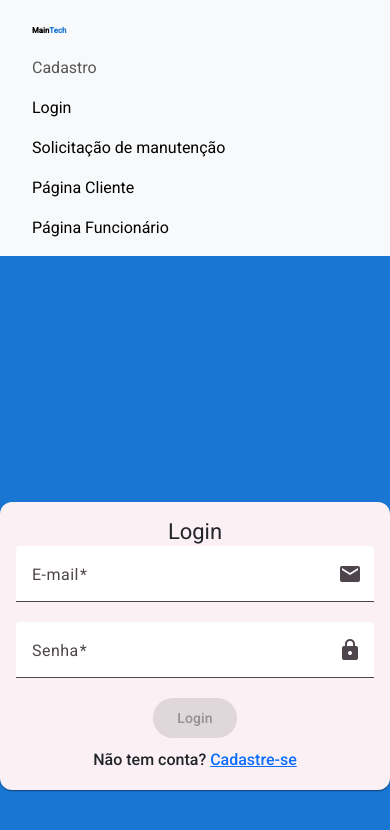
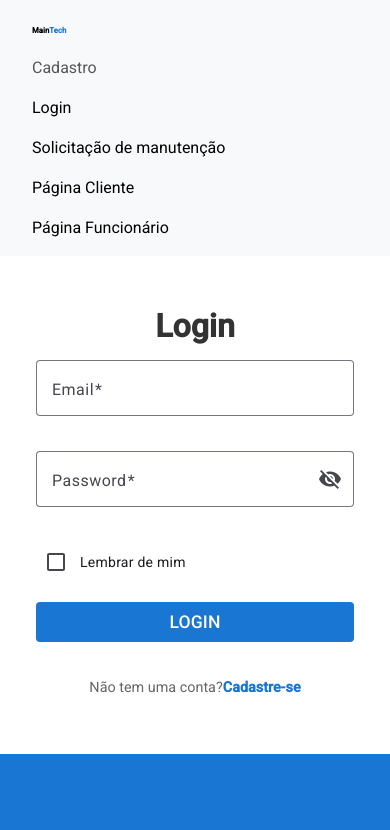
Before and after one commit to flaviaros4/Projeto-WebII, an Angular app in the folder front-end/: page /login in a window 390 px wide. Shown: the top 830 px of the page. Built offline with nearby package versions, Linux system fonts and the light colour scheme.

Commit message:
alterações de estilização no login

```diff
--- a/front-end/angular.json
+++ b/front-end/angular.json
@@ -19,10 +19,8 @@
             ],
             "tsConfig": "tsconfig.app.json",
             "assets": [
-              {
-                "glob": "**/*",
-                "input": "public"
-              }
+              "src/assets",
+              "src/favicon.ico"
             ],
             "styles": [
               "src/custom-theme.scss",
--- a/front-end/src/app/pages/login/login.css
+++ b/front-end/src/app/pages/login/login.css
@@ -2,29 +2,183 @@ html, body {
     margin: 0;
     padding: 0;
     height: 100%;
+    width: 100%;
     font-family: Roboto, sans-serif;
+    background-color: #f0f2f5;
+}
+
+.main-container {
+    display: flex;
+    width: 100vw;
+    height: 100vh;
+    background-color: #fff;
+    box-shadow: none;
+    margin: 0;
+    max-width: none;
+}
+
+
+.image-container {
+    flex: 1;
+    display: flex;
+    justify-content: center;
+    align-items: center;
+    overflow: hidden;
+}
+
+.image-container img {
+    width: 100%;
+    height: 100%;
+    object-fit: cover;
 }
 
 
 .login-container {
-    min-height: calc(100vh - 64px);
+    flex: 1;
+    display: flex;
+    flex-direction: column;
+    justify-content: center;
+    align-items: center;
+    padding: 20px 40px;
+    background-color: #fff;
+}
+
+.login-card {
+    width: 100%;
+    max-width: 380px;
+    box-shadow: none;
+    background: transparent;
+    text-align: center;
+    margin: 0 auto;
+}
+
+mat-card-header {
     display: flex;
     justify-content: center;
     align-items: center;
+    padding-bottom: 20px;
 }
 
-mat-card {
-    max-width: 400px;
-    width: 100%;
+mat-card-title {
+    font-size: 2em;
+    font-weight: bold;
+    color: #333;
     text-align: center;
-    box-sizing: border-box;
 }
 
 mat-form-field {
-    display: block;
+    width: 100%;
+    margin-bottom: 15px;
 }
 
-.centralizar {
+.options-container {
+    display: flex;
+    justify-content: space-between;
+    align-items: center;
+    margin-bottom: 20px;
+    font-size: 0.9em;
+    color: #555;
+}
+
+button[mat-raised-button] {
+    width: 100%;
+    padding: 12px 0;
+    font-size: 1.1em;
+    background-color: #1976d2;
+    color: white;
+    border-radius: 4px;
+    text-transform: uppercase;
+}
+
+.register-link {
+    text-align: center;
+    margin-top: 20px;
+    font-size: 0.9em;
+    color: #666;
+    width: 100%;
     display: flex;
     justify-content: center;
 }
+
+.register-link a {
+    color: #1976d2;
+    text-decoration: none;
+    font-weight: bold;
+}
+
+
+.navbar {
+    width: 100%;
+    background-color: #fff;
+    padding: 15px 30px;
+    box-shadow: 0 2px 4px rgba(0,0,0,0.05);
+    display: flex;
+    justify-content: space-between;
+    align-items: center;
+}
+
+.navbar .logo {
+    font-weight: bold;
+    font-size: 1.4em;
+    color: #333;
+}
+
+.navbar .nav-links a {
+    margin-left: 20px;
+    text-decoration: none;
+    color: #555;
+    font-size: 0.95em;
+}
+
+.navbar .nav-links a.active,
+.navbar .nav-links a:hover {
+    color: #6200ee;
+}
+
+
+.mat-form-field-appearance-outline.mat-focused .mat-form-field-outline-thick,
+.mat-form-field-appearance-outline .mat-form-field-outline-thick,
+.mat-form-field-appearance-outline.mat-focused .mat-form-field-outline,
+.mat-form-field-appearance-outline .mat-form-field-outline {
+    border-color: #1976d2 !important;
+}
+
+.mat-form-field-appearance-outline.mat-focused .mat-form-field-label,
+.mat-form-field-appearance-outline .mat-form-field-label {
+    color: #1976d2 !important;
+}
+
+.mat-checkbox-checked.mat-accent .mat-checkbox-background,
+.mat-checkbox-indeterminate.mat-accent .mat-checkbox-background {
+    background-color: #1976d2 !important;
+}
+
+.mat-checkbox-checked.mat-accent .mat-checkbox-frame {
+    border-color: #1976d2 !important;
+}
+
+.mat-checkbox-checked .mat-checkbox-checkmark,
+.mat-checkbox-checked .mat-checkbox-checkmark-path {
+    stroke: #ffffff !important;
+}
+
+.mat-checkbox-input:focus + .mat-checkbox-frame {
+    border-color: #1976d2 !important;
+}
+
+.mat-checkbox-checked.mat-accent .mat-checkbox-checkmark-path {
+    stroke: #ffffff !important;
+}
+
+@media (max-width: 768px) {
+    .main-container {
+        flex-direction: column;
+        height: auto;
+    }
+    .image-container {
+        display: none;
+    }
+    .login-container {
+        padding: 40px 20px;
+    }
+}
--- a/front-end/src/app/pages/login/login.html
+++ b/front-end/src/app/pages/login/login.html
@@ -1,30 +1,38 @@
+<div class="main-container">
+    <div class="image-container">
+        <img src="/assets/mt2.png" alt=" ">
+    </div>
     <div class="login-container">
         <mat-card class="login-card">
-    <mat-card-header class="centralizar">
-      <mat-card-title >Login</mat-card-title>
+            <mat-card-header>
+                <mat-card-title>Login</mat-card-title>
             </mat-card-header>
             <mat-card-content>
                 <form #loginForm="ngForm" (ngSubmit)="login()">
                     <mat-error *ngIf="!loginValido">E-mail ou senha inválidos.</mat-error>
-        <mat-form-field class="full-width-input" appearance="fill">
-          <mat-label>E-mail</mat-label>
-          <input matInput [(ngModel)]="user.email" name="email" type="email" placeholder="Digite seu e-mail" required>
-          <mat-icon matSuffix>email</mat-icon>
+                    <mat-form-field class="full-width-input" appearance="outline">
+                        <mat-label>Email</mat-label>
+                        <input matInput [(ngModel)]="user.email" name="email" type="email" required>
                     </mat-form-field>
 
-        <mat-form-field class="full-width-input" appearance="fill">
-          <mat-label>Senha</mat-label>
-          <input matInput [(ngModel)]="user.password" name="password" type="password" placeholder="Digite sua senha" required>
-          <mat-icon matSuffix>lock</mat-icon>
+                    <mat-form-field class="full-width-input" appearance="outline">
+                        <mat-label>Password</mat-label>
+                        <input matInput [(ngModel)]="user.password" name="password" [type]="hidePassword ? 'password' : 'text'" required>
+                        <mat-icon matSuffix (click)="hidePassword = !hidePassword">
+                            {{hidePassword ? 'visibility_off' : 'visibility'}}
+                        </mat-icon>
                     </mat-form-field>
+
+                    <div class="options-container">
+                        <mat-checkbox>Lembrar de mim</mat-checkbox>
+                        </div>
 
                     <button mat-raised-button color="primary" [disabled]="!loginForm.valid">Login</button>
                 </form>
             </mat-card-content>
-    <mat-card-actions class="centralizar">
-      <div>
-        <h6>Não tem conta?&nbsp;<a class="redirecionamento" routerLink="/cadastro">Cadastre-se</a></h6>
-      </div>
+            <mat-card-actions class="register-link">
+                Não tem uma conta?  <a routerLink="/cadastro">Cadastre-se</a>
             </mat-card-actions>
         </mat-card>
     </div>
+</div>
--- a/front-end/src/app/pages/login/login.ts
+++ b/front-end/src/app/pages/login/login.ts
@@ -7,6 +7,7 @@ import { MatButtonModule } from '@angular/material/button';
 import { MatIconModule } from '@angular/material/icon';
 import { MatFormFieldModule } from '@angular/material/form-field';
 import { Router, RouterLink } from '@angular/router';
+import { MatCheckbox } from '@angular/material/checkbox';
 
 @Component({
   selector: 'app-login',
@@ -19,7 +20,8 @@ import { Router, RouterLink } from '@angular/router';
     MatButtonModule,
     MatIconModule,
     MatFormFieldModule,
-    RouterLink
+    RouterLink,
+    MatCheckbox
   ],
   templateUrl: './login.html',
   styleUrl: './login.css'
@@ -31,6 +33,7 @@ export class Login {
     password: ''
   };
 
+  hidePassword = true;
 
   userCliente = {
     email: 'teste@gmail.com',
--- a/front-end/src/custom-theme.scss
+++ b/front-end/src/custom-theme.scss
@@ -6,30 +6,20 @@
 // custom components at https://material.angular.dev/guide/theming
 @use '@angular/material' as mat;
 
-html {
-  @include mat.theme((
-    color: (
-      primary: mat.$magenta-palette,
-      tertiary: mat.$violet-palette,
-    ),
-    typography: Roboto,
-    density: 0,
-  ));
-}
+
+$my-theme: mat.define-theme((
+  color: (
+    primary: mat.$blue-palette,
+  ),
+));
+
+
+@include mat.all-component-themes($my-theme);
 
 body {
-  // Default the application to a light color theme. This can be changed to
-  // `dark` to enable the dark color theme, or to `light dark` to defer to the
-  // user's system settings.
   color-scheme: light;
-
-  // Set a default background, font and text colors for the application using
-  // Angular Material's system-level CSS variables. Learn more about these
-  // variables at https://material.angular.dev/guide/system-variables
-  background-color: var(--mat-sys-surface);
-  color: var(--mat-sys-on-surface);
-  font: var(--mat-sys-body-medium);
-
-  // Reset the user agent margin.
+  background-color: var(--mat-sys-surface, #f0f2f5);
+  color: var(--mat-sys-on-surface, #333);
+  font-family: Roboto, Arial, sans-serif;
   margin: 0;
 }
--- a/front-end/src/index.html
+++ b/front-end/src/index.html
@@ -5,7 +5,7 @@
   <title>ManutencaoEquipamentos</title>
   <base href="/">
   <meta name="viewport" content="width=device-width, initial-scale=1">
-  <link rel="icon" type="image/x-icon" href="favicon.ico">
+  <link rel="icon" type="image/x-icon" href="assets/favicon.ico">
   <link href="https://fonts.googleapis.com/css2?family=Roboto:wght@300;400;500&display=swap" rel="stylesheet">
   <link href="https://fonts.googleapis.com/icon?family=Material+Icons" rel="stylesheet">
 </head>
--- a/front-end/src/styles.css
+++ b/front-end/src/styles.css
@@ -2,17 +2,55 @@
 
 html, body {
     height: 100%;
- }
+}
 
 body {
     margin: 0;
     font-family: Roboto, "Helvetica Neue", sans-serif;
-    background-color:#1976d2;
+    background-color: #1976d2;
 }
 
 :root {
-    --mat-form-field-filled-container-color: #ffffff;
-    --mat-form-field-focused-fill-color: #ffffff;
-    --mat-color-primary: #1976d2;
-    --mat-color-on-primary: #ffffff;
+    --mat-form-field-focus-state-label-color: #1976d2;
+    --mat-form-field-focus-state-outline-color: #1976d2;
+    --mat-form-field-focus-state-leading-icon-color: #1976d2;
+    --mat-form-field-focus-state-trailing-icon-color: #1976d2;
+    --mat-checkbox-checked-state-background-color: #1976d2;
+    --mat-checkbox-checked-state-checkmark-color: #ffffff;
+    --mat-color-primary-500: #1976d2;
 }
+
+
+::ng-deep .mat-form-field-appearance-outline.mat-focused .mat-form-field-outline-thick,
+::ng-deep .mat-form-field-appearance-outline .mat-form-field-outline-thick,
+::ng-deep .mat-form-field-appearance-outline.mat-focused .mat-form-field-outline,
+::ng-deep .mat-form-field-appearance-outline .mat-form-field-outline {
+    border-color: #1976d2 !important;
+}
+
+::ng-deep .mat-form-field-appearance-outline.mat-focused .mat-form-field-label,
+::ng-deep .mat-form-field-appearance-outline .mat-form-field-label {
+    color: #1976d2 !important;
+}
+
+::ng-deep .mat-checkbox-checked.mat-accent .mat-checkbox-background,
+::ng-deep .mat-checkbox-indeterminate.mat-accent .mat-checkbox-background {
+    background-color: #1976d2 !important;
+}
+
+::ng-deep .mat-checkbox-checked.mat-accent .mat-checkbox-frame {
+    border-color: #1976d2 !important;
+}
+
+::ng-deep .mat-checkbox-checked .mat-checkbox-checkmark,
+::ng-deep .mat-checkbox-checked .mat-checkbox-checkmark-path {
+    stroke: #ffffff !important;
+}
+
+::ng-deep .mat-checkbox-input:focus + .mat-checkbox-frame {
+    border-color: #1976d2 !important;
+}
+
+::ng-deep .mat-checkbox-checked.mat-accent .mat-checkbox-checkmark-path {
+    stroke: #ffffff !important;
+}
```
Also changed, not shown: 2 other files (tests, documents, lock files or other folders). Lines whose indentation alone changed are shown as unchanged.
